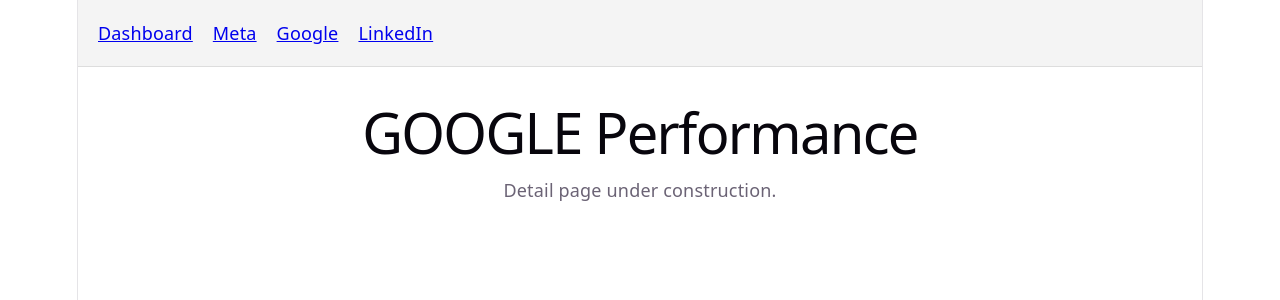
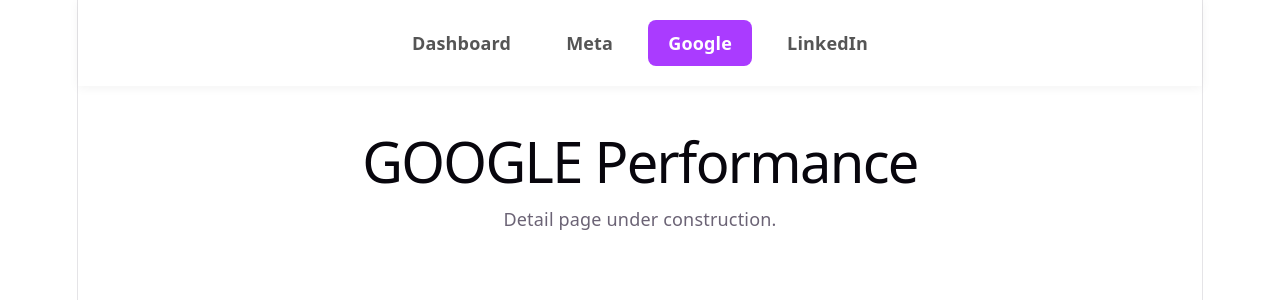
Before and after one commit to Steven-Ou/Eulerity_Web_Hackathon, a React (Vite) app: page /google in a window 1280 px wide. Shown: the top 300 px of the page. Built offline with nearby package versions, Linux system fonts and the light colour scheme.

Commit message:
Upgrading the navigation Menu

```diff
--- a/src/App.tsx
+++ b/src/App.tsx
@@ -1,35 +1,67 @@
-import { BrowserRouter, Routes, Route, Link } from 'react-router-dom';
+import { BrowserRouter, Routes, Route, Link, useLocation } from 'react-router-dom';
+import styled from 'styled-components';
 import Dashboard from './pages/Dashboard/Dashboard';
 import NetworkDetail from './pages/NetworkDetail/NetworkDetail';
 
-// Temporary inline styles just to see the nav structure
-const navStyle = {
-  display: 'flex',
-  gap: '20px',
-  padding: '20px',
-  background: '#f4f4f4',
-  borderBottom: '1px solid #ddd'
-};
+// --- STYLED COMPONENTS FOR NAVIGATION ---
+const NavContainer = styled.nav`
+  display: flex;
+  justify-content: center;
+  align-items: center;
+  gap: 15px;
+  padding: 20px;
+  background: #ffffff;
+  box-shadow: 0 2px 10px rgba(0,0,0,0.05);
+  margin-bottom: 30px;
+  position: sticky;
+  top: 0;
+  z-index: 100;
+`;
 
-function App() {
+const NavLink = styled(Link)<{ $isActive?: boolean }>`
+  text-decoration: none;
+  font-weight: 600;
+  padding: 10px 20px;
+  border-radius: 8px;
+  transition: all 0.2s ease;
+
+  /* Dynamic styling based on whether we are on this page */
+  color: ${props => props.$isActive ? '#ffffff' : '#555555'};
+  background: ${props => props.$isActive ? '#aa3bff' : 'transparent'};
+
+  &:hover {
+    background: ${props => props.$isActive ? '#aa3bff' : '#f0f0f0'};
+    color: ${props => props.$isActive ? '#ffffff' : '#111111'};
+  }
+`;
+
+// Helper component to apply active styles based on the current URL
+function NavigationMenu() {
+  const location = useLocation();
+  const currentPath = location.pathname;
+
+  return (
+    <NavContainer>
+      <NavLink to="/" $isActive={currentPath === '/'}>Dashboard</NavLink>
+      <NavLink to="/meta" $isActive={currentPath === '/meta'}>Meta</NavLink>
+      <NavLink to="/google" $isActive={currentPath === '/google'}>Google</NavLink>
+      <NavLink to="/linkedin" $isActive={currentPath === '/linkedin'}>LinkedIn</NavLink>
+    </NavContainer>
+  );
+}
+
+// --- MAIN APP ---
+export default function App() {
   return (
     <BrowserRouter>
-      <nav style={navStyle}>
-        <Link to="/">Dashboard</Link>
-        <Link to="/meta">Meta</Link>
-        <Link to="/google">Google</Link>
-        <Link to="/linkedin">LinkedIn</Link>
-      </nav>
+      <NavigationMenu />
 
-      <main style={{ padding: '20px' }}>
+      <main style={{ padding: '0 20px', paddingBottom: '50px' }}>
         <Routes>
           <Route path="/" element={<Dashboard />} />
-          {/* :networkId will dynamically capture 'meta', 'google', or 'linkedin' */}
           <Route path="/:networkId" element={<NetworkDetail />} />
         </Routes>
       </main>
     </BrowserRouter>
   );
 }
-
-export default App;
```
